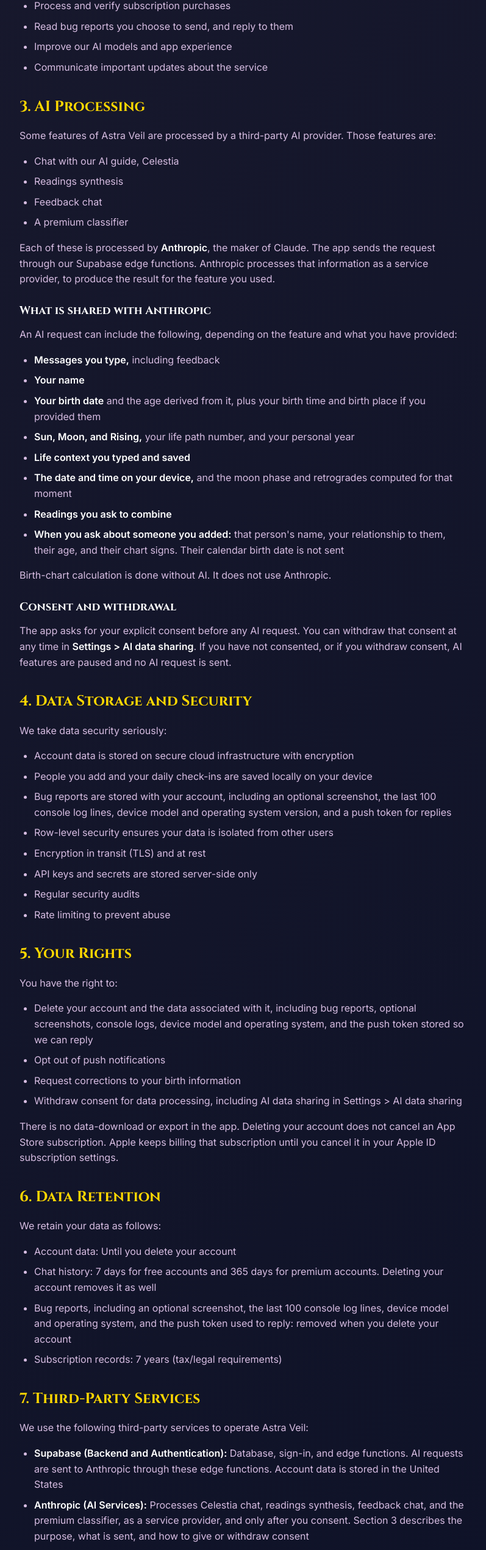
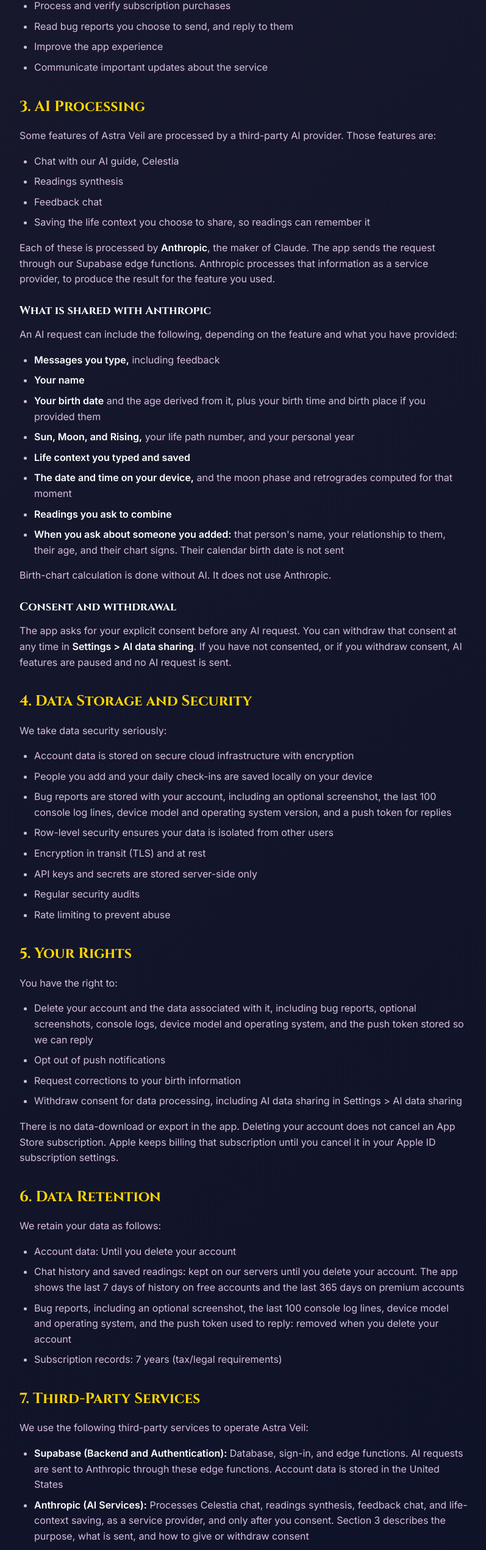
Before and after one commit to LivaTechLLC/astraveil.app, a plain HTML site: page privacy.html in a window 1280 px wide. Shown: the part 1098-3640 px from the top of the page at 61% size, without its empty margins (240-1037 px from the left). Drawn offline with Linux system fonts and the light colour scheme.

Commit message:
privacy: accurate chat retention, drop AI-model-training line, replace removed premium classifier

```diff
--- a/privacy.html
+++ b/privacy.html
@@ -118,7 +118,7 @@
             <li>Send daily forecast notifications (if enabled)</li>
             <li>Process and verify subscription purchases</li>
             <li>Read bug reports you choose to send, and reply to them</li>
-            <li>Improve our AI models and app experience</li>
+            <li>Improve the app experience</li>
             <li>Communicate important updates about the service</li>
         </ul>
 
@@ -128,7 +128,7 @@
             <li>Chat with our AI guide, Celestia</li>
             <li>Readings synthesis</li>
             <li>Feedback chat</li>
-            <li>A premium classifier</li>
+            <li>Saving the life context you choose to share, so readings can remember it</li>
         </ul>
         <p>Each of these is processed by <strong>Anthropic</strong>, the maker of Claude. The app sends the request through our Supabase edge functions. Anthropic processes that information as a service provider, to produce the result for the feature you used.</p>
 
@@ -176,7 +176,7 @@
         <p>We retain your data as follows:</p>
         <ul>
             <li>Account data: Until you delete your account</li>
-            <li>Chat history: 7 days for free accounts and 365 days for premium accounts. Deleting your account removes it as well</li>
+            <li>Chat history and saved readings: kept on our servers until you delete your account. The app shows the last 7 days of history on free accounts and the last 365 days on premium accounts</li>
             <li>Bug reports, including an optional screenshot, the last 100 console log lines, device model and operating system, and the push token used to reply: removed when you delete your account</li>
             <li>Subscription records: 7 years (tax/legal requirements)</li>
         </ul>
@@ -185,7 +185,7 @@
         <p>We use the following third-party services to operate Astra Veil:</p>
         <ul>
             <li><strong>Supabase (Backend and Authentication):</strong> Database, sign-in, and edge functions. AI requests are sent to Anthropic through these edge functions. Account data is stored in the United States</li>
-            <li><strong>Anthropic (AI Services):</strong> Processes Celestia chat, readings synthesis, feedback chat, and the premium classifier, as a service provider, and only after you consent. Section 3 describes the purpose, what is sent, and how to give or withdraw consent</li>
+            <li><strong>Anthropic (AI Services):</strong> Processes Celestia chat, readings synthesis, feedback chat, and life-context saving, as a service provider, and only after you consent. Section 3 describes the purpose, what is sent, and how to give or withdraw consent</li>
             <li><strong>RevenueCat (Payment Processing):</strong> Manages your premium subscription and entitlements, together with Apple App Store in-app purchases</li>
             <li><strong>Analytics:</strong> We do not use third-party analytics. The production app does not include an analytics key, so no analytics service runs</li>
             <li><strong>Authentication:</strong> Apple Sign-In and Google Sign-In services</li>
```
